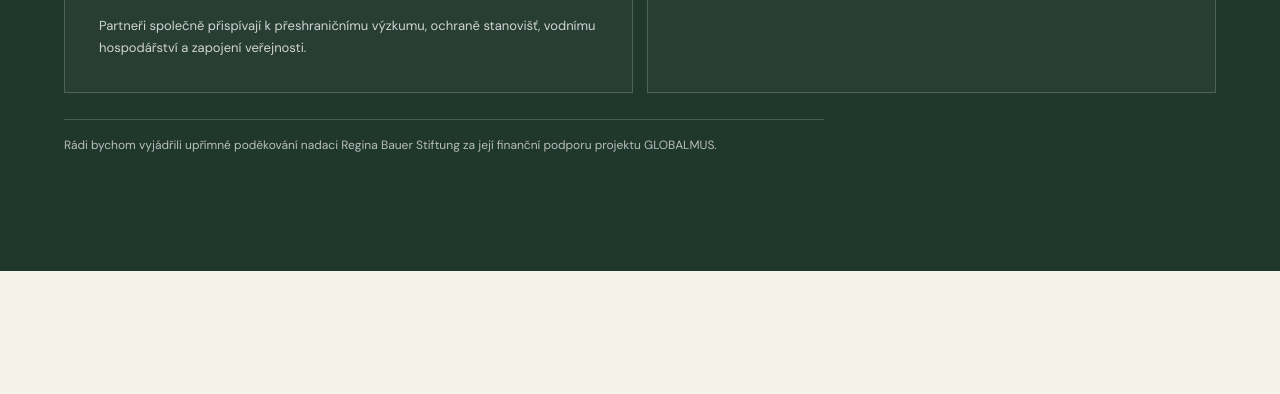
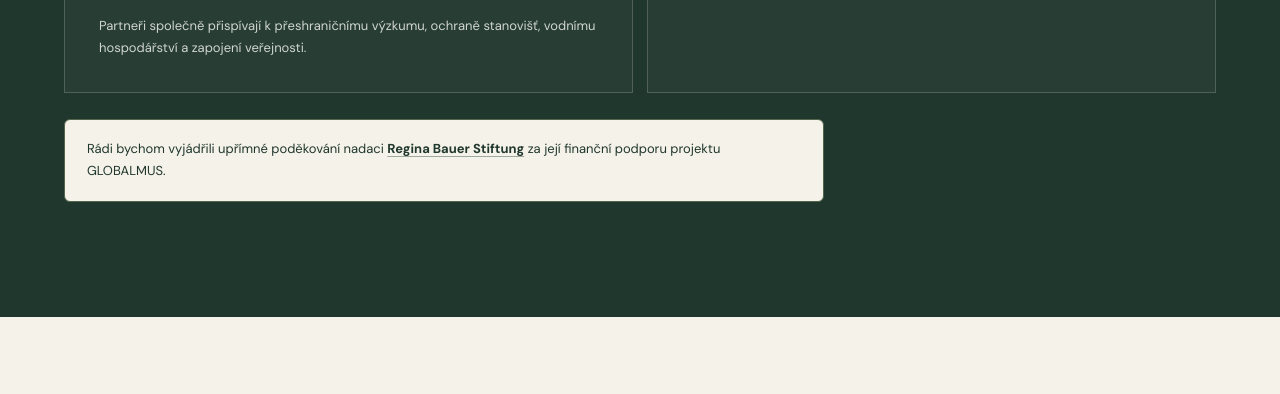
Before and after one commit to JanSkrabanek-art/projectGLOBALMUS, a plain HTML site: page index.html in a window 1280 px wide. Shown: the part 2512-2906 px from the top of the page. Drawn offline with Linux system fonts and the light colour scheme.

Commit message:
Add Regina Bauer Stiftung acknowledgement box

```diff
--- a/assets/css/journal.css
+++ b/assets/css/journal.css
@@ -104,7 +104,9 @@ button, a { -webkit-tap-highlight-color: transparent; }
 .project-card__index { margin: 0 0 15px; color: #d5bd98; font-size: 9px; font-weight: 700; letter-spacing: 1px; }
 .project-card h3 { margin: 0 0 16px; color: var(--paper); font-family: var(--serif); font-size: clamp(22px, 2.4vw, 28px); font-weight: 400; line-height: 1.16; }
 .project-card > p:not(.project-card__index) { margin: 0; color: rgba(255,255,255,.78); font-size: 13px; }
-.project-acknowledgement { max-width: 760px; margin: 26px 0 0; padding-top: 16px; border-top: 1px solid rgba(255,255,255,.18); color: rgba(255,255,255,.68); font-size: 12px; line-height: 1.65; }
+.project-acknowledgement { max-width: 760px; margin: 26px 0 0; padding: 18px 22px; border: 1px solid var(--moss); border-radius: 6px; color: var(--forest); background: var(--paper); font-size: 13px; line-height: 1.7; }
+.project-acknowledgement a { color: var(--forest); font-weight: 700; text-decoration: underline; text-decoration-color: rgba(32,55,45,.4); text-underline-offset: 3px; }
+.project-acknowledgement a:hover, .project-acknowledgement a:focus-visible { text-decoration-color: currentColor; }
 .partner-list { margin: 18px 0; padding: 0; border-top: 1px solid rgba(255,255,255,.16); list-style: none; }
 .partner-list li { display: flex; align-items: baseline; justify-content: space-between; gap: 12px; padding: 10px 0; border-bottom: 1px solid rgba(255,255,255,.16); color: rgba(255,255,255,.82); font-size: 11px; line-height: 1.45; }
 .partner-role { flex: 0 0 auto; color: #d5bd98; font-size: 9px; font-weight: 700; white-space: nowrap; }
--- a/assets/js/journal.js
+++ b/assets/js/journal.js
@@ -43,7 +43,8 @@ const translations = {
     'project.title': 'GLOBALMUS',
     'project.purposeTitle': 'Účel a cíle',
     'project.purpose': 'GLOBALMUS je přeshraniční projekt, jehož cílem je zlepšit stav ochrany původních velkých sladkovodních mlžů a posílit vodní ekosystémy v česko-bavorském pohraničí. Zaměřuje se zejména na perlorodku říční a velevruba tupého. Zkoumá příčiny jejich úbytku, včetně podmínek stanovišť, teploty vody, environmentálních tlaků a predace. Zjištění podpoří vývoj praktických ochranářských opatření a zlepšení péče o říční stanoviště.',
-    'project.acknowledgement': 'Rádi bychom vyjádřili upřímné poděkování nadaci Regina Bauer Stiftung za její finanční podporu projektu GLOBALMUS.',
+    'project.acknowledgementPrefix': 'Rádi bychom vyjádřili upřímné poděkování nadaci ',
+    'project.acknowledgementSuffix': ' za její finanční podporu projektu GLOBALMUS.',
     'project.themeTitle': 'Téma a oblast',
     'project.theme': 'Projekt se zaměřuje na ochranu přírody, sladkovodní biodiverzitu a vodní hospodářství v souvislosti s globálními změnami. Aktivity probíhají v česko-bavorském pohraničí, se zvláštním zaměřením na říční ekosystémy v Horní Falci a jižních Čechách. Projekt propojuje environmentální monitoring, výzkum a praktické ochranářské činnosti s cílem zlepšit podmínky pro sladkovodní mlže a druhy s nimi spojené.',
     'project.partnersTitle': 'Partneři',
@@ -166,7 +167,8 @@ const translations = {
     'project.title': 'GLOBALMUS',
     'project.purposeTitle': 'Purpose and Objectives',
     'project.purpose': 'GLOBALMUS is a cross-border project aiming to improve the conservation status of native large freshwater mussels and strengthen aquatic ecosystems in the Czech-Bavarian border region. The project focuses particularly on the freshwater pearl mussel and the thick-shelled river mussel. It investigates the causes of their decline, including habitat conditions, water temperature, environmental pressures and predation. The findings will support the development of practical conservation measures and improved management of river habitats.',
-    'project.acknowledgement': 'We would like to express our sincere gratitude to the Regina Bauer Stiftung for its financial support of the GLOBALMUS project.',
+    'project.acknowledgementPrefix': 'We would like to express our sincere gratitude to the ',
+    'project.acknowledgementSuffix': ' for its financial support of the GLOBALMUS project.',
     'project.themeTitle': 'Theme and Area',
     'project.theme': 'The project focuses on nature conservation, freshwater biodiversity and water management in the context of global change. Its activities take place in the Czech-Bavarian border region, with particular attention to river ecosystems in the Upper Palatinate and South Bohemia. The project combines environmental monitoring, research and practical conservation activities to improve conditions for freshwater mussels and their associated species.',
     'project.partnersTitle': 'Partners',
--- a/index.html
+++ b/index.html
@@ -131,7 +131,7 @@
             <p data-i18n="project.impact">GLOBALMUS aims to improve habitats for native freshwater mussels, strengthen aquatic ecosystems and support the long-term conservation of threatened species. Its expected outcomes include better knowledge of the factors affecting mussel populations, practical measures to improve river habitats, and recommendations for the conservation and management of watercourses. The project also promotes environmental awareness and cooperation between Czech and German organisations, local stakeholders and the public.</p>
           </article>
         </div>
-        <p class="project-acknowledgement" data-i18n="project.acknowledgement">We would like to express our sincere gratitude to the Regina Bauer Stiftung for its financial support of the GLOBALMUS project.</p>
+        <p class="project-acknowledgement"><span data-i18n="project.acknowledgementPrefix">We would like to express our sincere gratitude to the </span><a href="https://www.regina-bauer-stiftung.de/" target="_blank" rel="noopener noreferrer">Regina Bauer Stiftung</a><span data-i18n="project.acknowledgementSuffix"> for its financial support of the GLOBALMUS project.</span></p>
       </div>
     </section>
 
```
